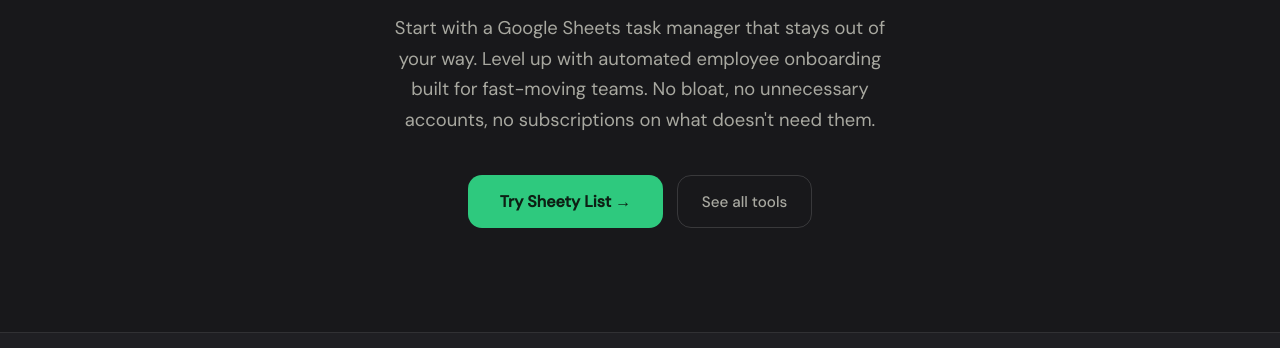
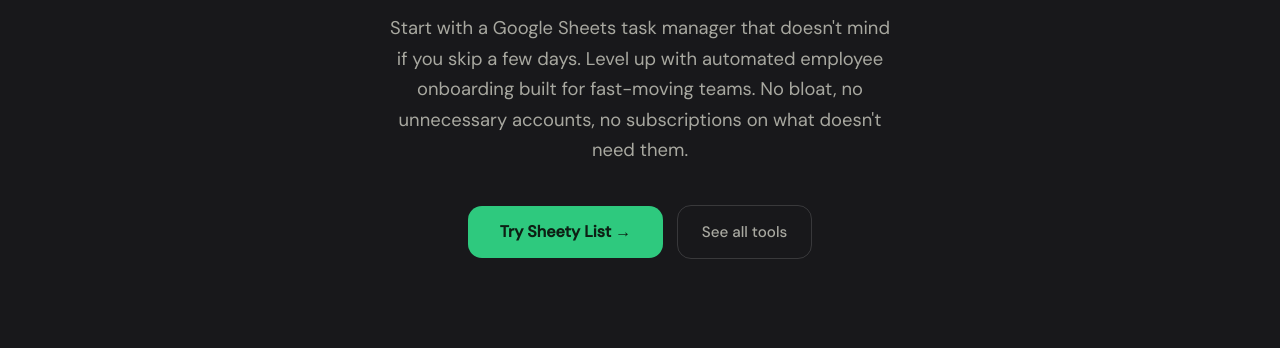
Before and after one commit to getsheetytools-glitch/sheety-tools, an Eleventy site: page index.html in a window 1280 px wide. Shown: the part 403-751 px from the top of the page. Built offline with nearby package versions, Linux system fonts and the light colour scheme; Eleventy itself is replaced by a stand-in of ours; files that its build step writes are made by us from their sources.

Commit message:
Update index.html

```diff
--- a/index.html
+++ b/index.html
@@ -62,7 +62,7 @@
     Tools for focused people
   </div>
   <h1>Simple tools that<br>get out of your <em>way</em></h1>
-  <p class="hero-sub">Start with a Google Sheets task manager that stays out of your way. Level up with automated employee onboarding built for fast-moving teams. No bloat, no unnecessary accounts, no subscriptions on what doesn't need them.</p>
+  <p class="hero-sub">Start with a Google Sheets task manager that doesn't mind if you skip a few days. Level up with automated employee onboarding built for fast-moving teams. No bloat, no unnecessary accounts, no subscriptions on what doesn't need them.</p>
   <div class="hero-actions">
     <a href="https://list.sheety.tools" target="_blank" rel="noopener" class="btn-primary">Try Sheety List →</a>
     <a href="#tools" class="btn-ghost">See all tools</a>
```
